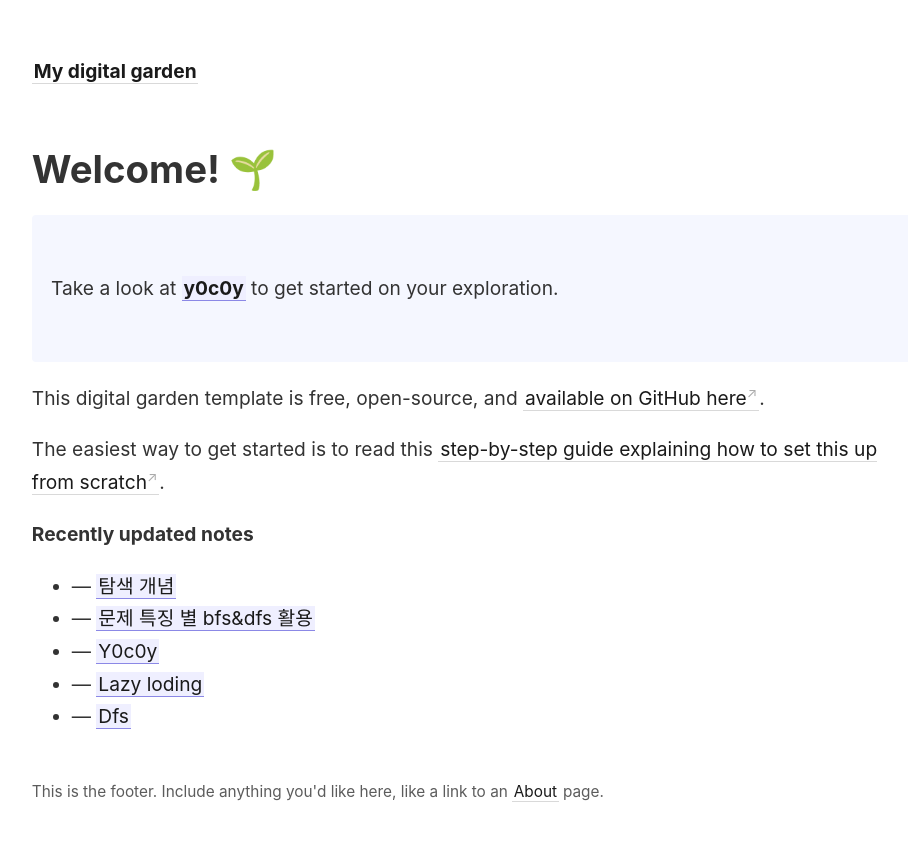
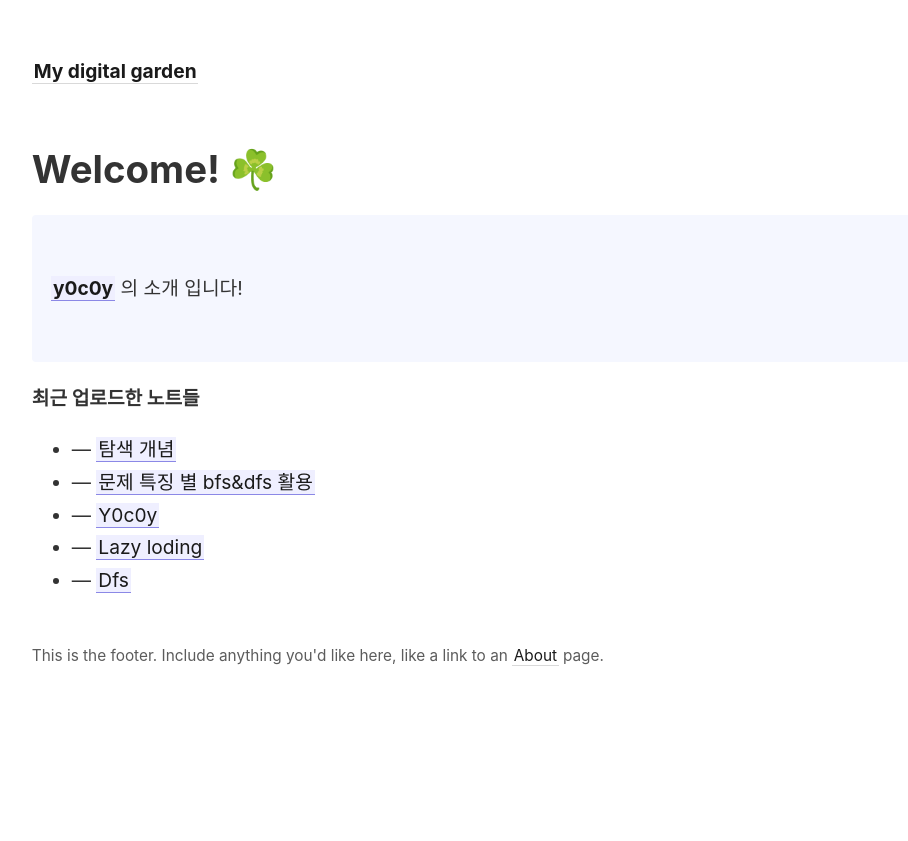
Before and after one commit to y0c0y/404-Not-Found, a Jekyll site: the page built from _pages/index.md, in a window 1280 px wide. Shown: the top 841 px of the page, without its empty margins (45-953 px from the left). Built offline with Jekyll 4.4.1, drawn with Linux system fonts in a browser that asks for light colours.

Commit message:
Update index.md

```diff
--- a/_pages/index.md
+++ b/_pages/index.md
@@ -5,17 +5,13 @@ id: home
 permalink: /
 ---
 
-# Welcome! 🌱
+# Welcome! ☘️
 
 <p style="padding: 3em 1em; background: #f5f7ff; border-radius: 4px;">
-  Take a look at <span style="font-weight: bold">[[y0c0y]]</span> to get started on your exploration.
+  <span style="font-weight: bold">[[y0c0y]]</span> 의 소개 입니다!
 </p>
 
-This digital garden template is free, open-source, and [available on GitHub here](https://github.com/maximevaillancourt/digital-garden-jekyll-template).
-
-The easiest way to get started is to read this [step-by-step guide explaining how to set this up from scratch](https://maximevaillancourt.com/blog/setting-up-your-own-digital-garden-with-jekyll).
-
-<strong>Recently updated notes</strong>
+<strong>최근 업로드한 노트들</strong>
 
 <ul>
   {% assign recent_notes = site.notes | sort: "last_modified_at_timestamp" | reverse %}
```
